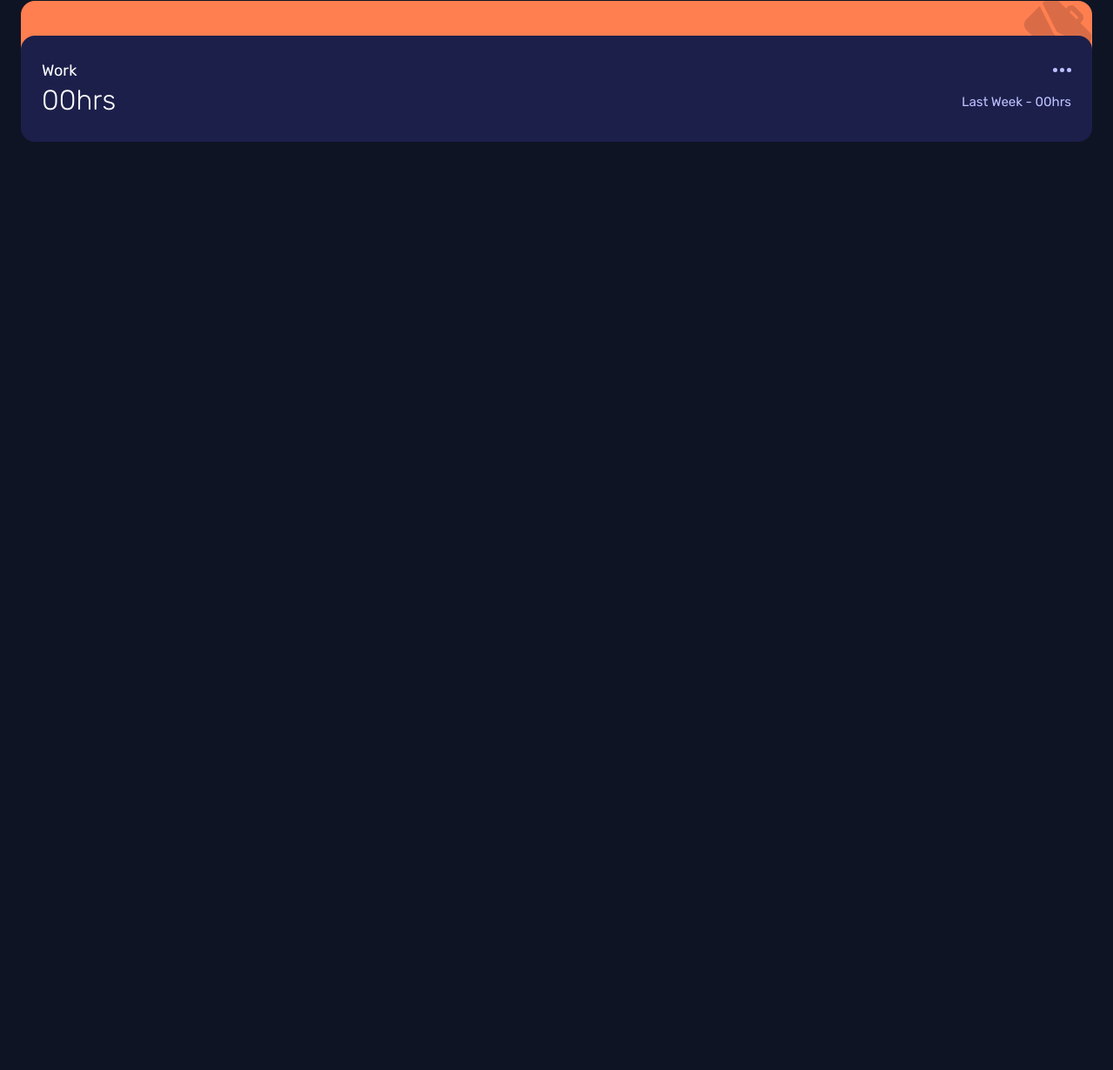
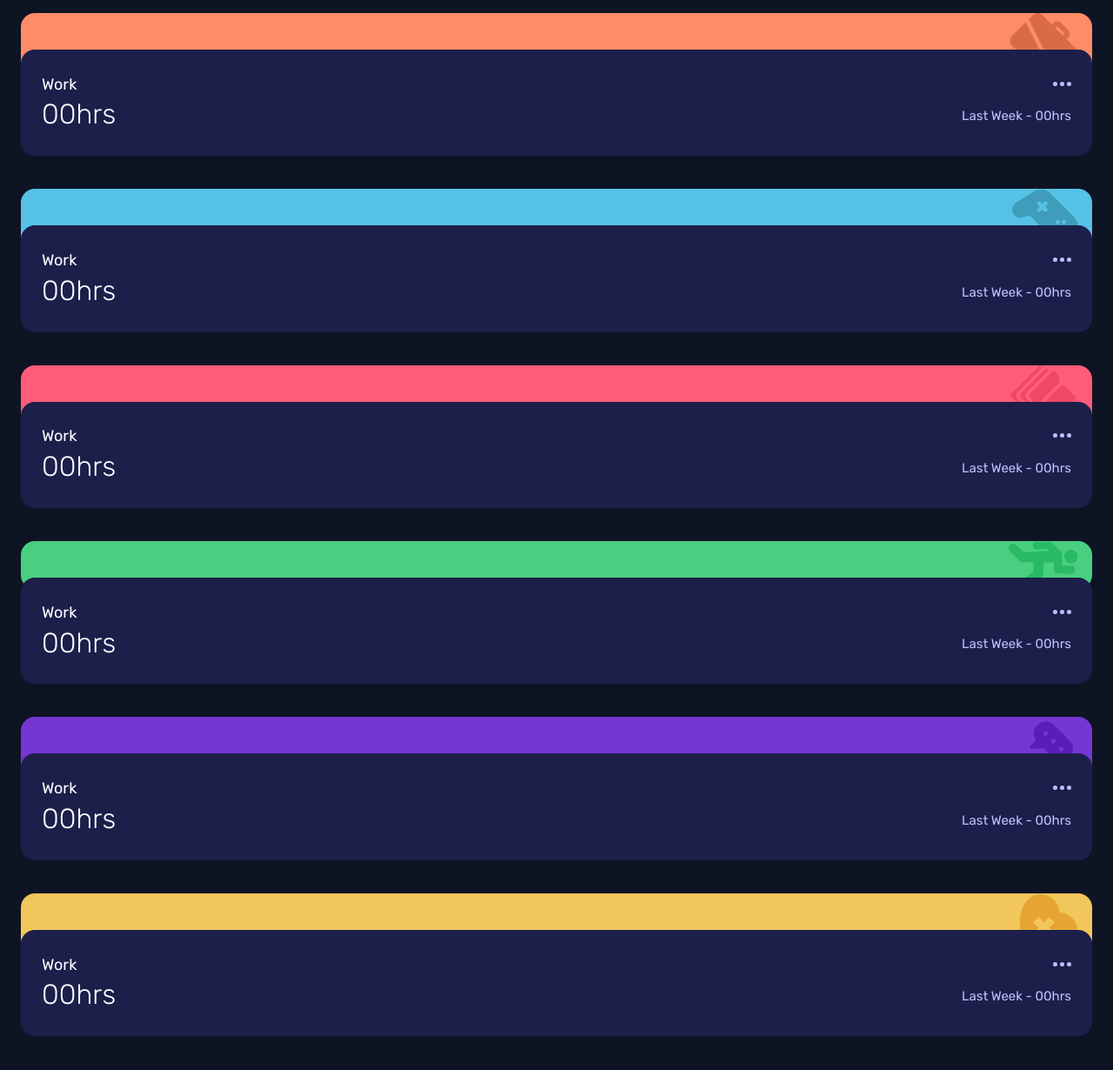
Before and after one commit to fabioalcocer/tracking-dashboard-fetch, a plain HTML site: page index.html in a window 1280 px wide. Shown: the part 256-1486 px from the top of the page at 87% size. Before the commit the page ends 800 px from the top, so only its background shows below. Drawn offline with Linux system fonts and the light colour scheme.

Commit message:
complete styles

```diff
--- a/css/style.css
+++ b/css/style.css
@@ -3,6 +3,7 @@
   --blue: hsl(246, 80%, 60%);
   --softBluePlay: hsl(195, 74%, 62%);
   --lightRedWork: hsl(15, 100%, 70%);
+  --lightRedStudy: hsl(348, 100%, 68%);
   --limeGreenExercise: hsl(145, 58%, 55%);
   --violetSocial: hsl(264, 64%, 52%);
   --softOrangeSelfcare: hsl(43, 84%, 65%);
@@ -27,8 +28,8 @@ body {
 
 .main {
   width: min(100%, 1440px);
-  height: 100vh;
-  padding: 2rem 1.5rem;
+  min-height: 100vh;
+  padding: 3rem 1.5rem;
   color: var(--white);
 }
 
@@ -85,26 +86,58 @@ body {
 .card {
   margin-top: 5rem;
   display: flex;
-  justify-content: space-between;
-  align-items: center;
-  padding: 1.8rem 1.5rem;
+  flex-direction: column;
   border-radius: 1rem;
   background-color: var(--darkBlue);
   position: relative;
 }
 
-.card::before {
-  content: "";
+.card__banner {
   position: absolute;
-  width: 100%;
-  height: 70px;
-  top: -40px;
+  top: -42px;
   left: 0;
   right: 0;
-  background: url(../assets/icon-work.svg) right no-repeat;
-  background-color: coral;
+  display: flex;
+  padding-right: 1rem;
   border-radius: 1rem;
+  background-position: right;
   z-index: -1;
+}
+
+.work .card__banner {
+  background-color: var(--lightRedWork);
+}
+
+.play .card__banner {
+  background-color: var(--softBluePlay);
+}
+
+.study .card__banner {
+  background-color: var(--lightRedStudy);
+}
+
+.exercise .card__banner {
+  background-color: var(--limeGreenExercise);
+}
+
+.social .card__banner {
+  background-color: var(--violetSocial);
+}
+
+.self-care .card__banner {
+  background-color: var(--softOrangeSelfcare);
+}
+
+.card__banner img {
+  margin-left: auto;
+}
+
+.card__info {
+  width: 100%;
+  display: flex;
+  justify-content: space-between;
+  align-items: center;
+  padding: 1.8rem 1.5rem;
 }
 
 .card__stats {
--- a/index.html
+++ b/index.html
@@ -36,6 +36,10 @@
       </article>
 
       <article class="card work">
+        <div class="card__banner">
+          <img src="./assets/icon-work.svg" alt="">
+        </div>
+        <div class="card__info">
           <div class="card__stats">
             <p class="stats__name">Work</p>
             <p class="stats__hours">00hrs</p>
@@ -44,7 +48,89 @@
             <img src="./assets/icon-ellipsis.svg" class="card__ellipsis">
             <p class="last__week">Last Week - <span>00hrs</span></p>
           </div>
+        </div>
       </article>
+
+      <article class="card play">
+        <div class="card__banner">
+          <img src="./assets/icon-play.svg" alt="">
+        </div>
+        <div class="card__info">
+          <div class="card__stats">
+            <p class="stats__name">Work</p>
+            <p class="stats__hours">00hrs</p>
+          </div>
+          <div class="card__last">
+            <img src="./assets/icon-ellipsis.svg" class="card__ellipsis">
+            <p class="last__week">Last Week - <span>00hrs</span></p>
+          </div>
+        </div>
+      </article>
+
+      <article class="card study">
+        <div class="card__banner">
+          <img src="./assets/icon-study.svg" alt="">
+        </div>
+        <div class="card__info">
+          <div class="card__stats">
+            <p class="stats__name">Work</p>
+            <p class="stats__hours">00hrs</p>
+          </div>
+          <div class="card__last">
+            <img src="./assets/icon-ellipsis.svg" class="card__ellipsis">
+            <p class="last__week">Last Week - <span>00hrs</span></p>
+          </div>
+        </div>
+      </article>
+
+      <article class="card exercise">
+        <div class="card__banner">
+          <img src="./assets/icon-exercise.svg" alt="">
+        </div>
+        <div class="card__info">
+          <div class="card__stats">
+            <p class="stats__name">Work</p>
+            <p class="stats__hours">00hrs</p>
+          </div>
+          <div class="card__last">
+            <img src="./assets/icon-ellipsis.svg" class="card__ellipsis">
+            <p class="last__week">Last Week - <span>00hrs</span></p>
+          </div>
+        </div>
+      </article>
+
+      <article class="card social">
+        <div class="card__banner">
+          <img src="./assets/icon-social.svg" alt="">
+        </div>
+        <div class="card__info">
+          <div class="card__stats">
+            <p class="stats__name">Work</p>
+            <p class="stats__hours">00hrs</p>
+          </div>
+          <div class="card__last">
+            <img src="./assets/icon-ellipsis.svg" class="card__ellipsis">
+            <p class="last__week">Last Week - <span>00hrs</span></p>
+          </div>
+        </div>
+      </article>
+
+      <article class="card self-care">
+        <div class="card__banner">
+          <img src="./assets/icon-self-care.svg" alt="">
+        </div>
+        <div class="card__info">
+          <div class="card__stats">
+            <p class="stats__name">Work</p>
+            <p class="stats__hours">00hrs</p>
+          </div>
+          <div class="card__last">
+            <img src="./assets/icon-ellipsis.svg" class="card__ellipsis">
+            <p class="last__week">Last Week - <span>00hrs</span></p>
+          </div>
+        </div>
+      </article>
+
     </main>
   </body>
 </html>
```
Lines whose indentation alone changed are shown as unchanged.
